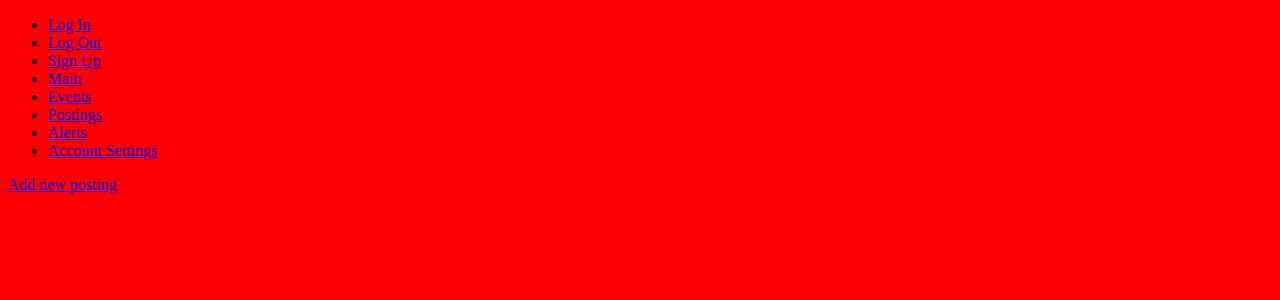
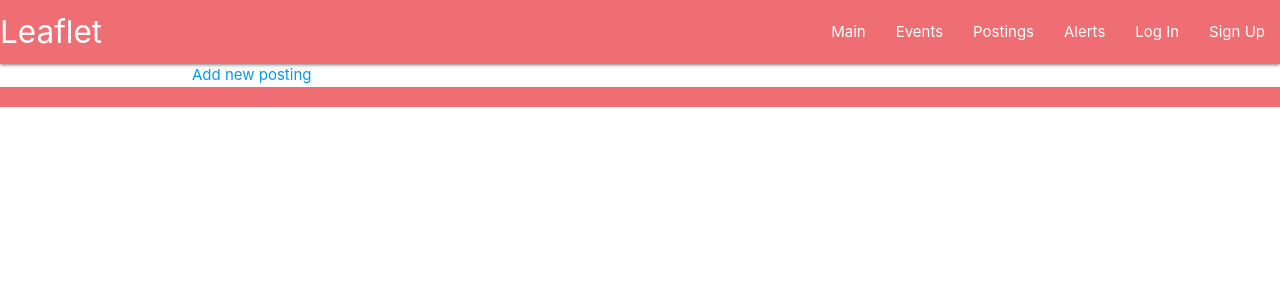
Before and after one commit to weronikaviola/leaflet, a Django app: page /postings/ in a window 1280 px wide. Shown: the top 300 px of the page. Run offline with Django 3.2, Linux system fonts and the light colour scheme; data that the repository does not hold is empty; some libraries are stand-ins or nearby versions.

Commit message:
update pages and add css materialize

```diff
--- a/leaflet/leaflet/settings.py
+++ b/leaflet/leaflet/settings.py
@@ -120,4 +120,4 @@ USE_TZ = True
 
 STATIC_URL = '/static/'
 LOGIN_REDIRECT_URL = '/main/'
-LOGOUT_REDIRECT_URL = '/'
+LOGOUT_REDIRECT_URL = '/main/'
--- a/leaflet/main_app/static/css/style.css
+++ b/leaflet/main_app/static/css/style.css
@@ -1,3 +1,8 @@
 body {
-    background: red
+    height: 100vh;
 }
+
+footer {
+    padding-top: 0;
+    text-align: right;
+}
--- /dev/null
+++ b/leaflet/main_app/static/javascript/main.js
@@ -0,0 +1,5 @@
+// For collapsing side nav
+// document.addEventListener('DOMContentLoaded', function() {
+//     var elems = document.querySelectorAll('.sidenav');
+//     var instances = M.Sidenav.init(elems, options);
+//   });
--- a/leaflet/main_app/templates/base.html
+++ b/leaflet/main_app/templates/base.html
@@ -3,25 +3,59 @@
 <html lang="en">
 <head>
     <meta charset="UTF-8">
-    <meta name="viewport" content="width=device-width, initial-scale=1.0">
+    <meta name="viewport" content="width=device-width, initial-scale=1.0"/>
     <meta http-equiv="X-UA-Compatible" content="ie=edge">
     <title>leaflet</title>
-    <link rel="stylesheet" href="{% static 'css/style.css' %}" type="text/css">
+    <!-- Materialize CDN -->
+    <link rel="stylesheet" href="https://cdnjs.cloudflare.com/ajax/libs/materialize/1.0.0/css/materialize.min.css">
+    <!-- Materialize icons -->
+    <link href="https://fonts.googleapis.com/icon?family=Material+Icons" rel="stylesheet">
+    <!-- Added jQuery -->
+    <link rel="stylesheet" type="text/css" href="{% static 'css/style.css' %}">
+    <script src="https://ajax.googleapis.com/ajax/libs/jquery/3.3.1/jquery.min.js"></script>
+    <!-- Compiled and minified JavaScript -->
+    <script src="https://cdnjs.cloudflare.com/ajax/libs/materialize/1.0.0/js/materialize.min.js"></script>
+    <!-- custom js -->
+    <script type="text/javascript" src = "{% static 'javascript/main.js' %}"></script>
 </head>
 <body>
+    <header>
         <nav>
-        <ul>
+            <div class="nav-wrapper">
+                <a href="#" class="brand-logo">Leaflet</a>
+                <a href="#" data-target="mobile-demo" class="sidenav-trigger"><i class="material-icons">menu</i></a>
+                <ul id="nav-mobile" class="right">
+                {% if user.is_authenticated %}
+                    <li><a href="{% url 'logout' %}">Log Out</a></li>
+                {% else %}
                     <li><a href="{% url 'login' %}">Log In</a></li>
-            <li><a href="{% url 'logout' %}">Log Out</a></li>
                     <li><a href="{% url 'signup' %}">Sign Up</a></li>
-            <li><a href="{% url 'main' %}">Main</a></li>
-            <li><a href="{% url 'events_index' %}">Events</a></li>
-            <li><a href="{% url 'postings_index' %}">Postings</a></li>
-            <li><a href="{% url 'alerts_index' %}">Alerts</a></li>
-            <li><a href="{% url 'account_settings' %}">Account Settings</a></li>
+                {% endif %}
                 </ul>
+                <ul class="right hide-on-med-and-down">
+                    <li class="tab"><a href="{% url 'main' %}">Main</a></li>
+                    <li class="tab"><a href="{% url 'events_index' %}">Events</a></li>
+                    <li class="tab"><a href="{% url 'postings_index' %}">Postings</a></li>
+                    <li class="tab"><a href="{% url 'alerts_index' %}">Alerts</a></li>
+                </ul>
+            </div>
         </nav>
+
+        <!-- hidden side nav (not appearing) -->
+        <ul class="sidenav" id="mobile-demo">
+            <li class="tab"><a href="{% url 'main' %}">Main</a></li>
+            <li class="tab"><a href="{% url 'events_index' %}">Events</a></li>
+            <li class="tab"><a href="{% url 'postings_index' %}">Postings</a></li>
+            <li class="tab"><a href="{% url 'alerts_index' %}">Alerts</a></li>
+        </ul>
+    </header>
+    <div class="container">
         {% block content %}
         {% endblock %}
+    </div>
+    <footer class="page-footer">
+        <div class="right">All Rights Reserved, &copy; 2019 MGR International &nbsp;</div>
+    </footer>
+    <script src="https://cdnjs.cloudflare.com/ajax/libs/materialize/0.97.3/js/materialize.min.js"></script>
 </body>
 </html>
--- a/leaflet/main_app/templates/main_app/posting_list.html
+++ b/leaflet/main_app/templates/main_app/posting_list.html
@@ -4,11 +4,23 @@
 <!-- Add event link -->
 <a href="{% url 'postings_create' %}">Add new posting</a>
 {% for posting in posting_list %}
-<h2>{{posting.title}}</h2>
-<div>
-        <a href="{% url 'postings_update' posting.id %}">Edit</a>
-        <a href="{% url 'postings_delete' posting.id %}">Delete</a>
+<div class="row">
+    <div class="col s12 m4">
+        <div class="card small">
+            <div class="card-image">
+                <img src="https://static1.squarespace.com/static/5335147ee4b033076efd1226/53409a42e4b083cf3cf2d849/579703fd440243061fe27ff9/1469514754585/20160723_090529000_iOS.jpg?format=1000w">
+                <span class="card-title">{{ posting.title }}</span>
+            </div>
+            <div class="card-content">
+                <p> {{ posting.description }}</p>
+            </div>
+            <div class="card-action">
+                <a href="{% url 'postings_update' posting.id %}">Edit</a>
+                <a href="{% url 'postings_delete' posting.id %}">Delete</a>
+            </div>
+        </div>
     </div>
-{% endfor %}
+    {% endfor %}
+</div>
 
 {% endblock %}
```
Also changed, not shown: leaflet/main_app/templates/main_app/index.html (+27 -1 lines), leaflet/package-lock.json (added). Lines whose indentation alone changed are shown as unchanged.
